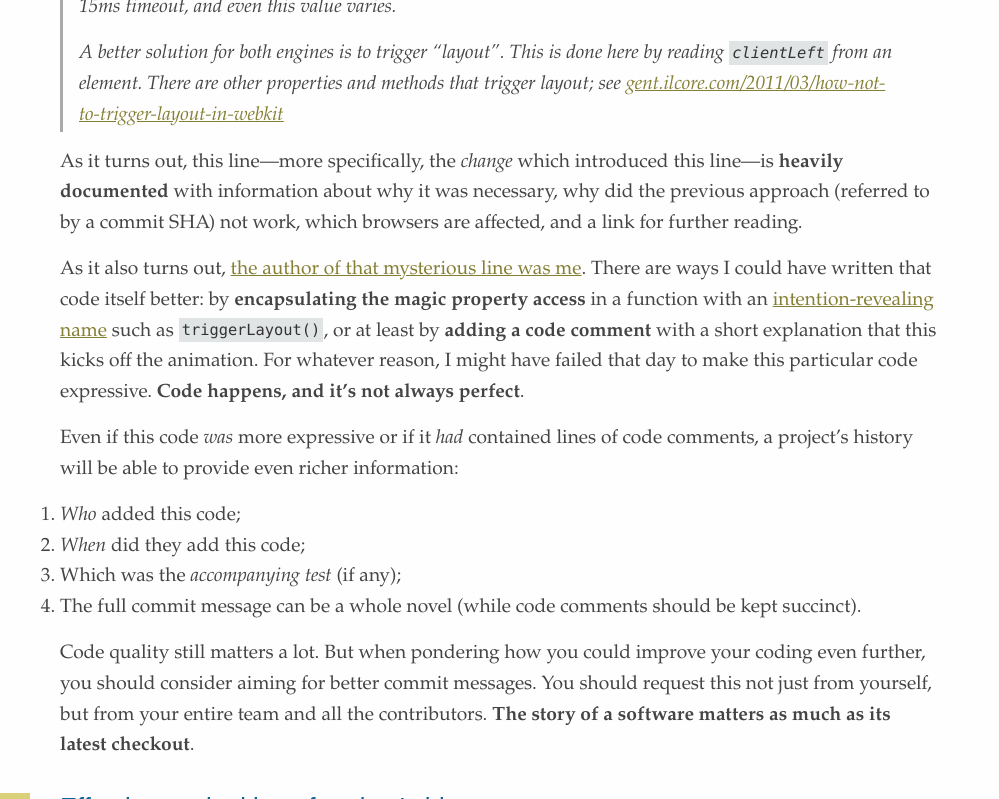
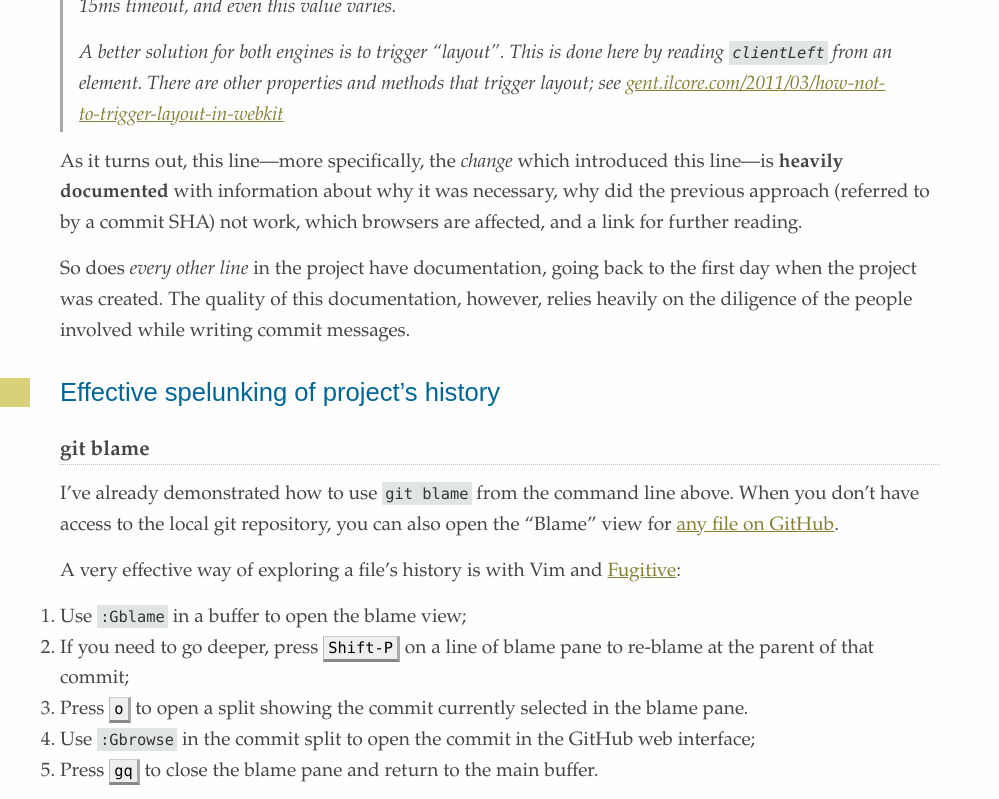
Before and after one commit to mislav/blog, a Jekyll site: the page built from _posts/2014-02-07-hidden-documentation.md, in a window 1280 px wide and 900 px high, scrolled down 900 px, cut to the strip 0-799 px from the top of the window. Shown: the whole strip, without its empty margins (0-999 px from the left). Built offline with Jekyll 4.4.1, drawn with Linux system fonts in a browser that asks for light colours; Markdown is read by kramdown in place of the engine named in the settings.

```diff
--- a/_posts/2014-02-07-hidden-documentation.md
+++ b/_posts/2014-02-07-hidden-documentation.md
@@ -76,28 +76,10 @@ line—is **heavily documented** with information about why it was necessary, wh
 the previous approach (referred to by a commit SHA) not work, which browsers are
 affected, and a link for further reading.
 
-As it also turns out, [the author of that mysterious line was me][pr]. There are
-ways I could have written that code itself better: by **encapsulating the magic
-property access** in a function with an [intention-revealing name][] such as
-`triggerLayout()`, or at least by **adding a code comment** with a short
-explanation that this kicks off the animation. For whatever reason, I might have
-failed that day to make this particular code expressive. **Code happens, and
-it's not always perfect**.
-
-Even if this code _was_ more expressive or if it _had_ contained lines of code
-comments, a project's history will be able to provide even richer information:
-
-1. _Who_ added this code;
-2. _When_ did they add this code;
-3. Which was the _accompanying test_ (if any);
-4. The full commit message can be a whole novel (while code comments should be
-   kept succinct).
-
-Code quality still matters a lot. But when pondering how you could improve your
-coding even further, you should consider aiming for better commit messages. You
-should request this not just from yourself, but from your entire team and all
-the contributors. **The story of a software matters as much as its latest
-checkout**.
+So does _every other line_ in the project have documentation, going back to the
+first day when the project was created. The quality of this documentation,
+however, relies heavily on the diligence of the people involved while writing
+commit messages.
 
 ## Effective spelunking of project's history
 
@@ -251,8 +233,6 @@ pull request reviewed by colleagues but you might not be sure who to ping. With
 changed, so you'll know who to @-mention when opening a pull request.
 
 
-  [pr]: https://github.com/madrobby/zepto/pull/586
-  [intention-revealing name]: http://signalvnoise.com/posts/3531-intention-revealing-methods
   [fugitive]: https://github.com/tpope/vim-fugitive
     "fugitive.vim: a Git wrapper so awesome, it should be illegal"
   [git-churn]: https://github.com/garybernhardt/dotfiles/blob/f0c0ff92209e5aed4fa3ef6faf056eb9944a8f12/bin/git-churn
```
